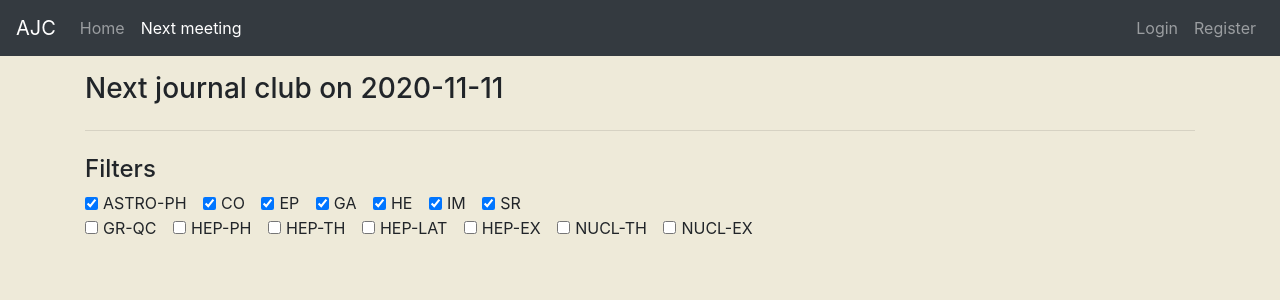
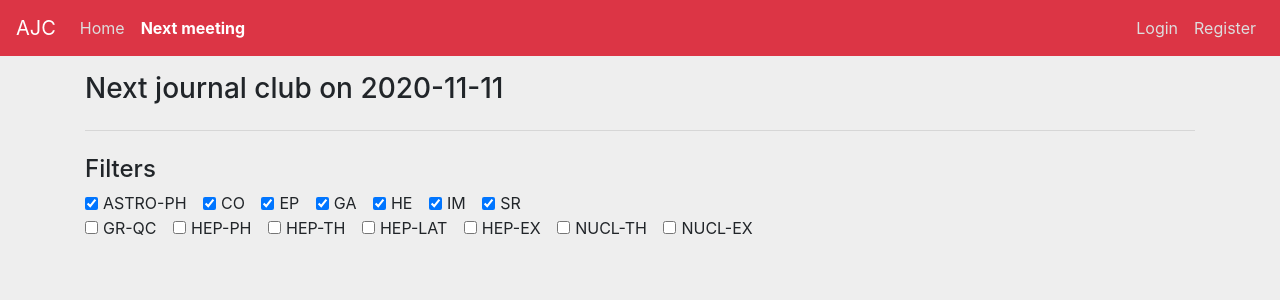
Before and after one commit to thusser/AstroJournalClub, a Django app: page /next/ in a window 1280 px wide. Shown: the top 300 px of the page. Run offline with Django 3.2, Linux system fonts and the light colour scheme; data that the repository does not hold is empty; some libraries are stand-ins or nearby versions.

Commit message:
new layout

```diff
--- a/AstroJournalClub/main/static/css/styles.css
+++ b/AstroJournalClub/main/static/css/styles.css
@@ -1,5 +1,18 @@
 body {
-    background-color: #eeead9;
+    background-color: #eeeeee;
+}
+
+.navbar .navbar-brand {
+    color: white;
+}
+
+.navbar .navbar-nav .nav-link {
+    color: #dddddd;
+}
+
+.navbar .navbar-nav .active .nav-link {
+    color: white;
+    font-weight: bold;
 }
 
 .container {
@@ -8,21 +21,22 @@ body {
 
 .card {
     margin: 10px;
+    border: 2px solid #d8d8d8;
 }
 
 .card-header {
-    background-color: #d8ceb6;
+    background-color: #d8d8d8;
     font-size: 1em;
 }
 
 .card-body {
-    background-color: #eeead9;
+    background-color: #eeeeee;
     font-size: .8em;
 }
 
 .card-text {
     margin: auto;
-    background-color: #e2ddcd;
+    background-color: #e2e2e2;
 }
 
 .card-text > div {
--- a/AstroJournalClub/main/templates/main/nav.html
+++ b/AstroJournalClub/main/templates/main/nav.html
@@ -1,4 +1,4 @@
-<nav class="navbar navbar-expand-lg navbar-dark bg-dark">
+<nav class="navbar navbar-expand-lg bg-danger">
     <a class="navbar-brand" href="#">AJC</a>
     <button class="navbar-toggler" type="button" data-toggle="collapse" data-target="#navbarSupportedContent"
             aria-controls="navbarSupportedContent" aria-expanded="false" aria-label="Toggle navigation">
```
